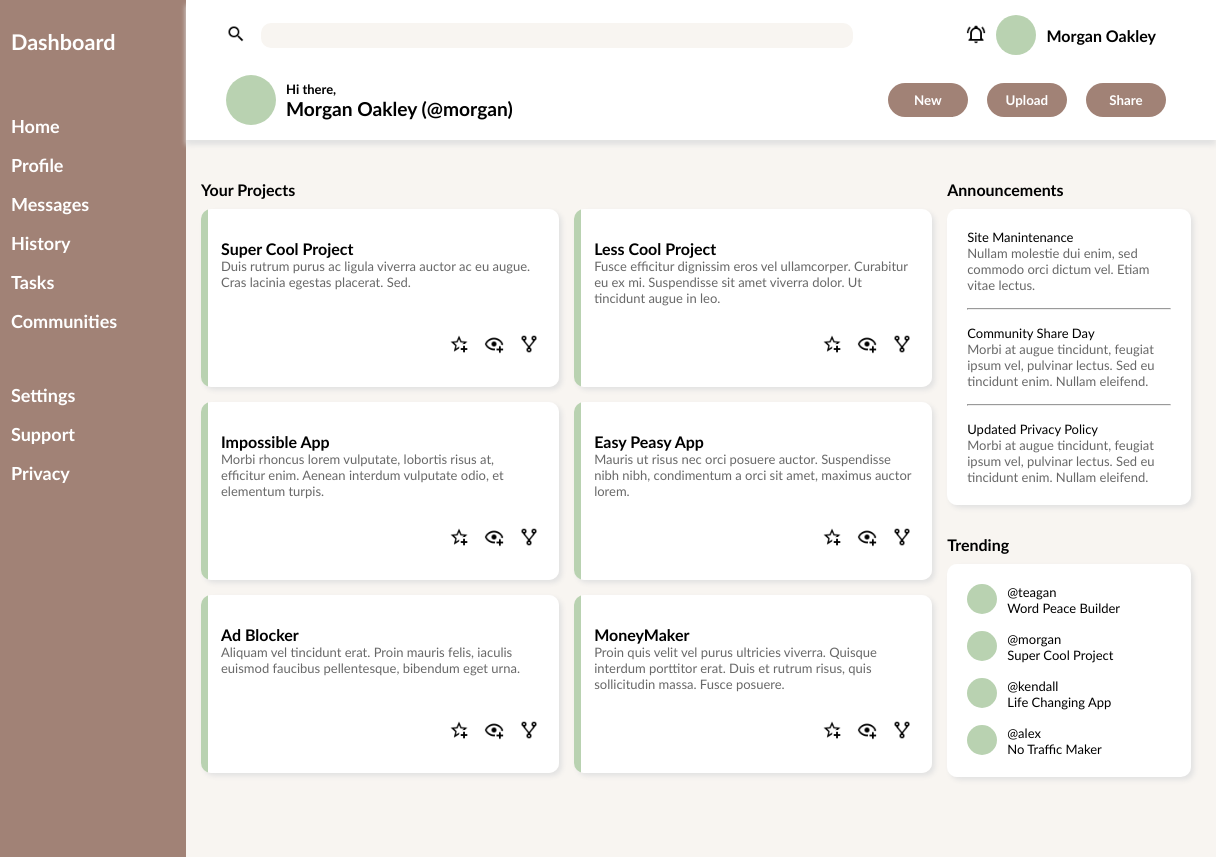
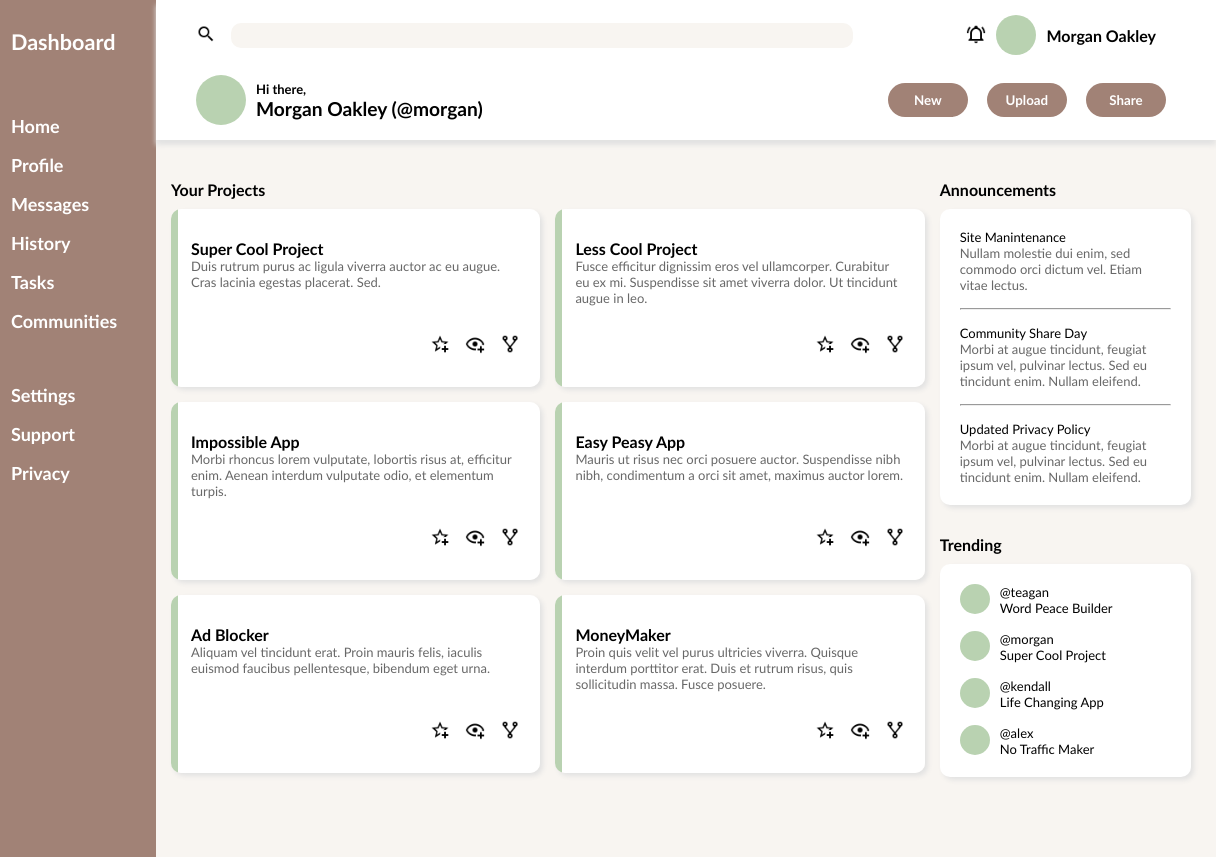
Before and after one commit to CriisMi/admin-dashboard, a plain HTML site: page index.html in a window 1280 px wide. Shown: the full height of the page, 64-1280 px from the left. Drawn offline with Linux system fonts and the light colour scheme.

Commit message:
Change sidebar min size to smaller

```diff
--- a/style.css
+++ b/style.css
@@ -14,7 +14,7 @@
 .container {
     height: 100vh;
     display: grid;
-    grid-template-columns: minmax(250px, 1fr) 5fr;
+    grid-template-columns: minmax(220px, 1fr) 5fr;
     grid-template-rows: 1fr 5fr;
 }
 
```
